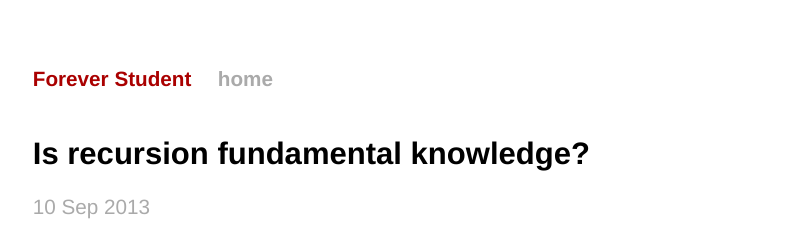
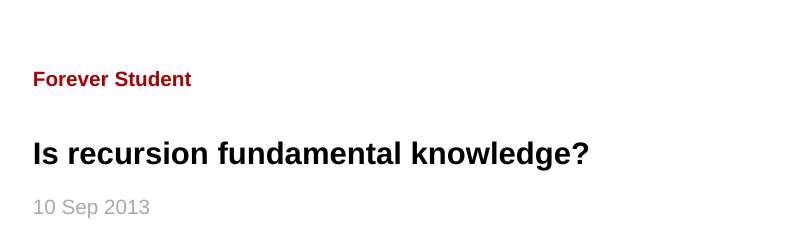
Before and after one commit to jamiely/deprecated_blog, a Jekyll site: the page built from _posts/2013-09-10-is-recursion-fundamental.md, in a window 1280 px wide. Shown: the top 251 px of the page, without its empty margins (245-1034 px from the left). Built offline with Jekyll 4.4.1, drawn with Linux system fonts in a browser that asks for light colours; Markdown is read by kramdown in place of the engine named in the settings; comment, search, counter and statistics services are not loaded.

Commit message:
Removed extraneous home link

```diff
--- a/_layouts/default.html
+++ b/_layouts/default.html
@@ -19,7 +19,7 @@
           <div class="site">
             <div class="header">
               <h1 class="title"><a href="/">{{ site.name }}</a></h1>
-              <a class="extra" href="/">home</a>
+              <!--<a class="extra" href="/">home</a>-->
             </div>
 
                 {{ content }}
```
